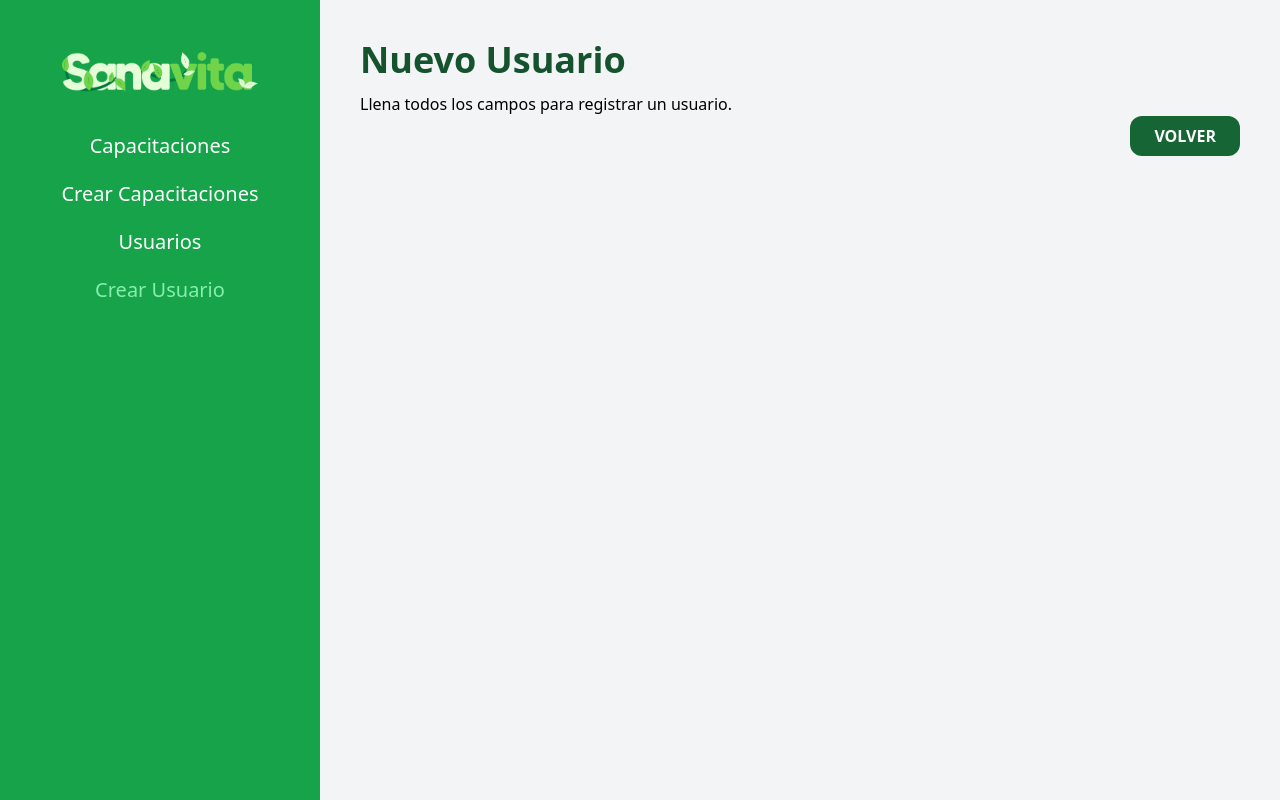
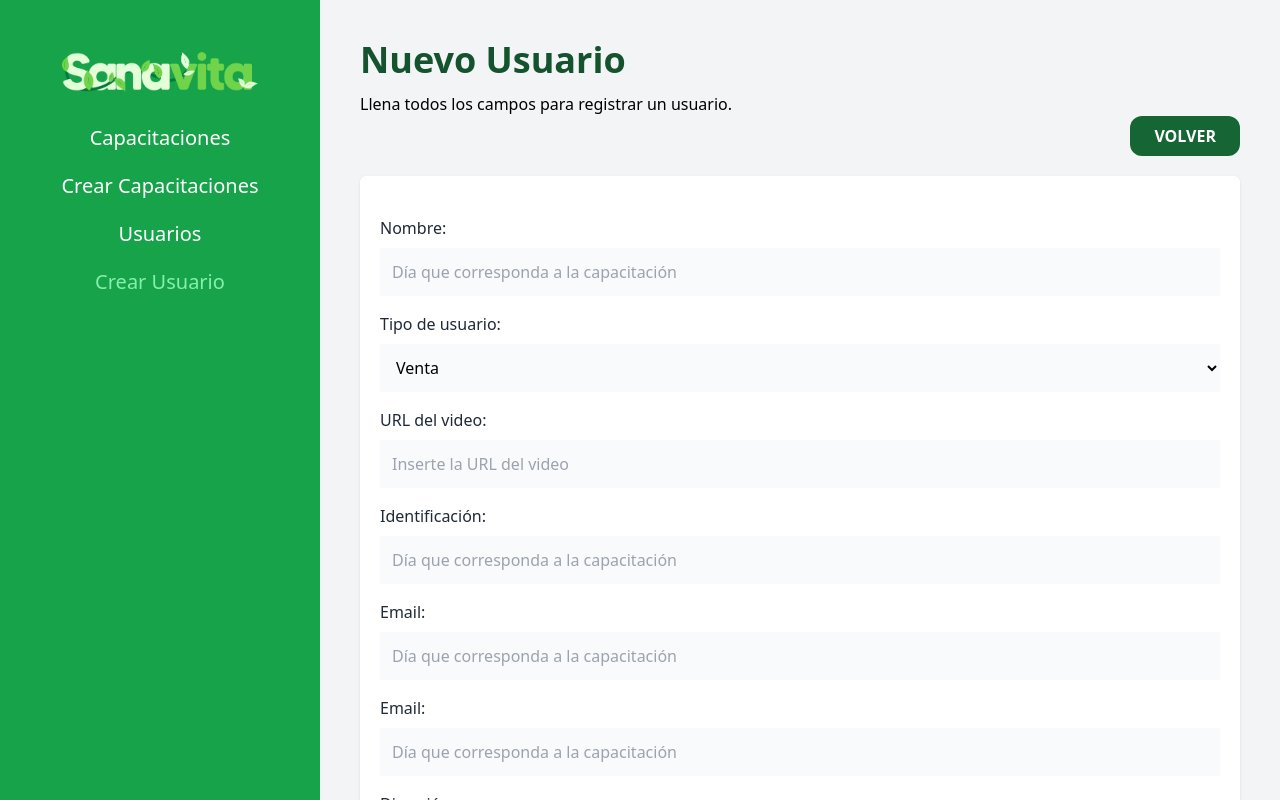
Before and after one commit to camilocodecali/sanavit, a React (Vite) app: page /usuarios/nuevo in a window 1280 px wide. Built offline with nearby package versions, Linux system fonts and the light colour scheme.

Commit message:
formulario con estilos

```diff
--- /dev/null
+++ b/src/components/FormularioUsuario.jsx
@@ -0,0 +1,123 @@
+
+const FormularioUsuario =({user}) => {
+  return (
+        <>
+            <div className="mb-4">
+                <label
+                    className="text-gray-800"
+                    htmlFor="nombre"
+                >Nombre:</label>
+                <input
+                    id="nombre"
+                    type="text"
+                    className="mt-2 block w-full p-3 bg-gray-50"
+                    placeholder="Día que corresponda a la capacitación"
+                    name="nombre"
+                    defaultValue={user?.dia}
+                />
+            </div>
+            <div className="mb-4">
+                <label
+                    className="text-gray-800"
+                    htmlFor="rol"
+                >Tipo de usuario:</label>
+                <select
+                    name="rol"
+                    id="rol"
+                    className="mt-2 block w-full p-3 bg-gray-50"
+                    defaultValue={user?.dia}
+                    >
+                    <option value="admin">Administrador</option>
+                    <option value="ventas" selected>Venta</option>
+                    <option value="global">Global</option>
+                </select>
+            </div>
+            <div className="mb-4">
+                <label
+                    className="text-gray-800"
+                    htmlFor="media"
+                >URL del video:</label>
+                <input
+                    id="media"
+                    type="text"
+                    className="mt-2 block w-full p-3 bg-gray-50"
+                    placeholder="Inserte la URL del video"
+                    name="media"
+                    defaultValue={user?.media}
+                />
+            </div>
+            <div className="mb-4">
+                <label
+                    className="text-gray-800"
+                    htmlFor="dia"
+                >Identificación:</label>
+                <input
+                    id="dia"
+                    type="number"
+                    className="mt-2 block w-full p-3 bg-gray-50"
+                    placeholder="Día que corresponda a la capacitación"
+                    name="dia"
+                    defaultValue={user?.dia}
+                />
+            </div>
+            <div className="mb-4">
+                <label
+                    className="text-gray-800"
+                    htmlFor="dia"
+                >Email:</label>
+                <input
+                    id="dia"
+                    type="email"
+                    className="mt-2 block w-full p-3 bg-gray-50"
+                    placeholder="Día que corresponda a la capacitación"
+                    name="dia"
+                    defaultValue={user?.dia}
+                />
+            </div>
+            <div className="mb-4">
+                <label
+                    className="text-gray-800"
+                    htmlFor="dia"
+                >Email:</label>
+                <input
+                    id="dia"
+                    type="email"
+                    className="mt-2 block w-full p-3 bg-gray-50"
+                    placeholder="Día que corresponda a la capacitación"
+                    name="dia"
+                    defaultValue={user?.dia}
+                />
+            </div>
+            <div className="mb-4">
+                <label
+                    className="text-gray-800"
+                    htmlFor="dia"
+                >Dirección:</label>
+                <input
+                    id="dia"
+                    type="email"
+                    className="mt-2 block w-full p-3 bg-gray-50"
+                    placeholder="Día que corresponda a la capacitación"
+                    name="dia"
+                    defaultValue={user?.dia}
+                />
+            </div>
+            <div className="mb-4">
+                <label
+                    className="text-gray-800"
+                    htmlFor="dia"
+                >Ciudad:</label>
+                <input
+                    id="dia"
+                    type="email"
+                    className="mt-2 block w-full p-3 bg-gray-50"
+                    placeholder="Día que corresponda a la capacitación"
+                    name="dia"
+                    defaultValue={user?.dia}
+                />
+            </div>
+        </>
+  )
+}
+
+export default FormularioUsuario
--- a/src/components/Layout.jsx
+++ b/src/components/Layout.jsx
@@ -8,7 +8,7 @@ function Layout() {
         <div className="md:flex md:min-h-screen">
             <aside className="md:w-1/4 bg-green-600 px-5 py-10">
                 <img className="m-3 mx-auto" src={LogoSanavita} alt="Logo Sanavita" srcSet={LogoSanavita} width="70%"/>
-                  <nav className="m-10 text-center">
+                  <nav className="m-8 text-center">
                     <Link
                         className={`${location.pathname === '/capacitaciones' ? 'text-green-300' : 'text-white'} text-xl block mt-5 hover:text-green-300`}
                         to="/capacitaciones">Capacitaciones</Link>
--- a/src/pages/NuevoUsuario.jsx
+++ b/src/pages/NuevoUsuario.jsx
@@ -1,4 +1,5 @@
 import { useNavigate } from "react-router-dom"
+import FormularioUsuario from "../components/FormularioUsuario";
 
 function NuevoUsuario() {
   const navigate = useNavigate();
@@ -20,6 +21,12 @@ function NuevoUsuario() {
         </button>
 
       </div>
+
+      <div className="bg-white shadow rounded-md md:w-4/4 mx-auto px-5 py-10 mt-5">
+        <FormularioUsuario />
+
+      </div>
+
     </>
   )
 }
```
